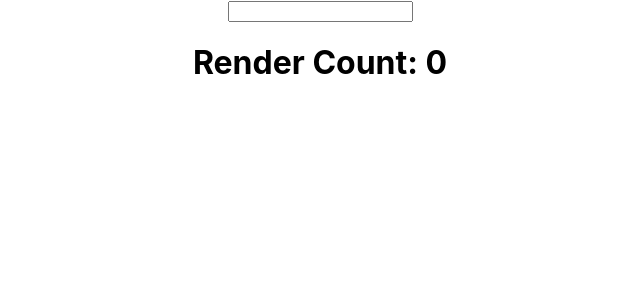
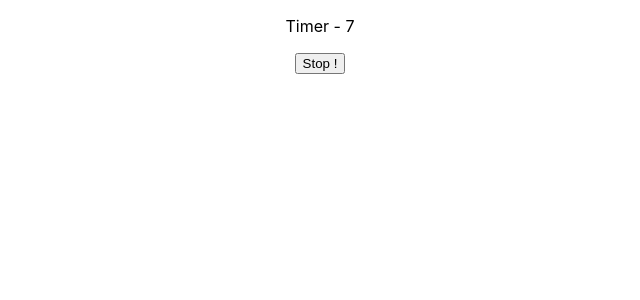
Before and after one commit to fadelun/react-codevolution, a React (Create React App) app: page / in a window 1280 px wide. Shown: the top 300 px of the page, without its empty margins (320-960 px from the left). Built offline with nearby package versions, Linux system fonts and the light colour scheme.

Commit message:
update lesson

```diff
--- a/src/App.js
+++ b/src/App.js
@@ -2,12 +2,12 @@ import React from "react";
 import "./App.css";
 import FocusInput from "./components/FocusInput";
 import NotCauseRenders from "./components/NotCauseRenders";
+import TimerHook from "./components/TimerHook";
 
 function App() {
   return (
     <div className="App">
-      {/* <FocusInput /> */}
-      <NotCauseRenders />
+      <TimerHook />
     </div>
   );
 }
--- a/src/components/NotCauseRenders.js
+++ b/src/components/NotCauseRenders.js
@@ -8,7 +8,7 @@ function NotCauseRenders() {
 
   useEffect(() => {
     count.current = count.current + 1;
-  }, []);
+  });
 
   return (
     <>
--- /dev/null
+++ b/src/components/TimerHook.js
@@ -0,0 +1,28 @@
+import React, { useEffect, useState, useRef } from "react";
+
+function TimerHook() {
+  const [timer, setTimer] = useState(0);
+
+  const refInterval = useRef(0);
+
+  console.log(refInterval);
+
+  useEffect(() => {
+    refInterval.current = setInterval(() => {
+      setTimer((prevTimer) => prevTimer + 1);
+    }, 1000);
+
+    return () => {
+      clearInterval(refInterval.current);
+    };
+  }, []);
+
+  return (
+    <div>
+      <p>Timer - {timer}</p>
+      <button onClick={() => clearInterval(refInterval.current)}>Stop !</button>
+    </div>
+  );
+}
+
+export default TimerHook;
```
